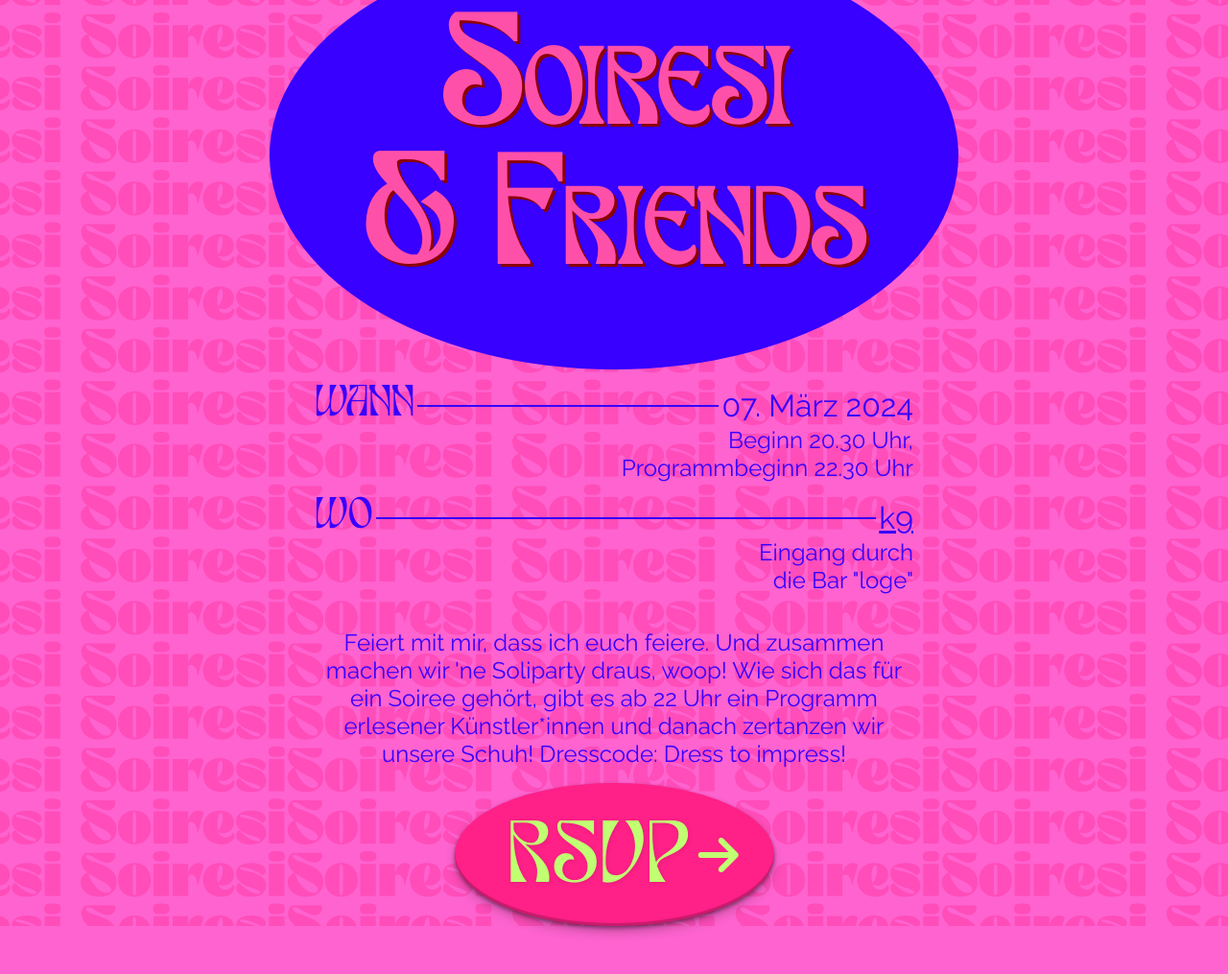
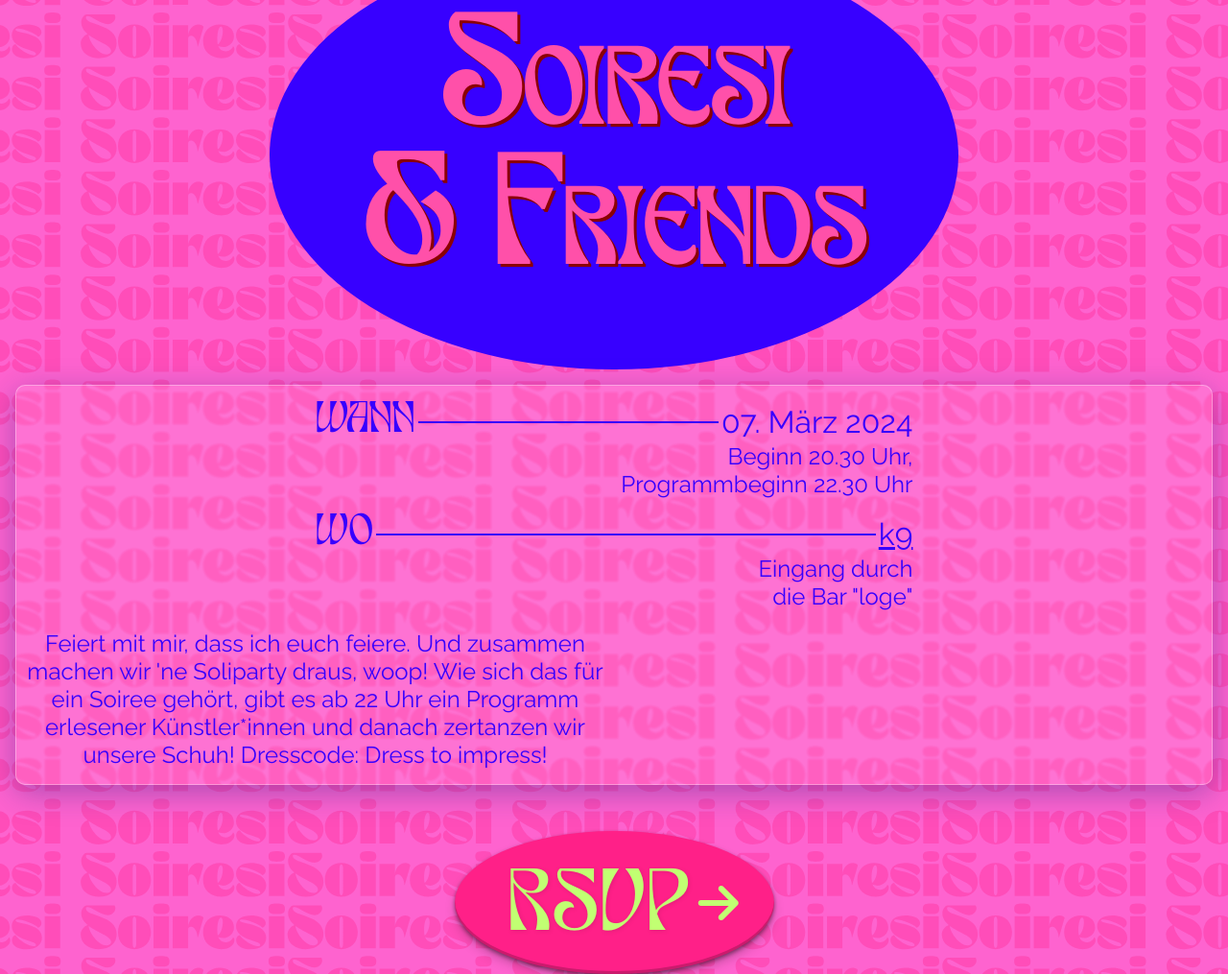
Before and after one commit to soiresi/soiresi.github.io, a plain HTML site: page index.html in a window 1280 px wide. Shown: the part 861-1876 px from the top of the page at 96% size. Before the commit the page ends 1826 px from the top, so only its background shows below. Drawn offline with nearby package versions, Linux system fonts and the light colour scheme.

Commit message:
Add files via upload

```diff
--- a/index.html
+++ b/index.html
@@ -87,6 +87,7 @@
         <div class="bg">
             <h1 class="title">Soiresi <br>& Friends</h1>
         </div>
+        <div class="wrapwrap">
 <div class="wrap">
     <div class="flx">
         <p class="w">WANN</p>
@@ -110,7 +111,7 @@
             und danach zertanzen wir unsere Schuh!
             Dresscode: Dress to impress!</p>
 
-
+        </div>
 
         <a href="rsvp/rsvp.html" class="button">
             <p class="font">RSVP</p>
--- a/style.css
+++ b/style.css
@@ -6,11 +6,6 @@
 @font-face {
     font-family: Raleway;
     src: url(font/Raleway.ttf);
-}
-
-@font-face {
-    font-family: FKR;
-    src: url(font/fkraster.otf);
 }
 
 @font-face {
@@ -203,6 +198,17 @@ body {
 
 .wrap {
     width: 100%;
+
+}
+
+.wrapwrap {
+    background: rgba( 255, 255, 255, 0.1 );
+    box-shadow: 0 8px 32px 0 rgba( 31, 38, 135, 0.37 );
+    backdrop-filter: blur( 1px );
+    -webkit-backdrop-filter: blur( 1px );
+    border-radius: 10px;
+    border: 1px solid rgba(255, 255, 255, 0.343);
+    padding-block: 1rem;
 }
 
 .title {
@@ -329,6 +335,7 @@ height: 1px;
 
 
 .button {
+    margin-top: 2rem;
     background-color: #ff2088;
     border-radius: 100%;
     box-shadow: rgba(0, 0, 0, 0.4) 0px 2px 4px, rgba(0, 0, 0, 0.3) 0px 7px 13px -3px, rgba(0, 0, 0, 0.2) 0px -3px 0px inset;
```
